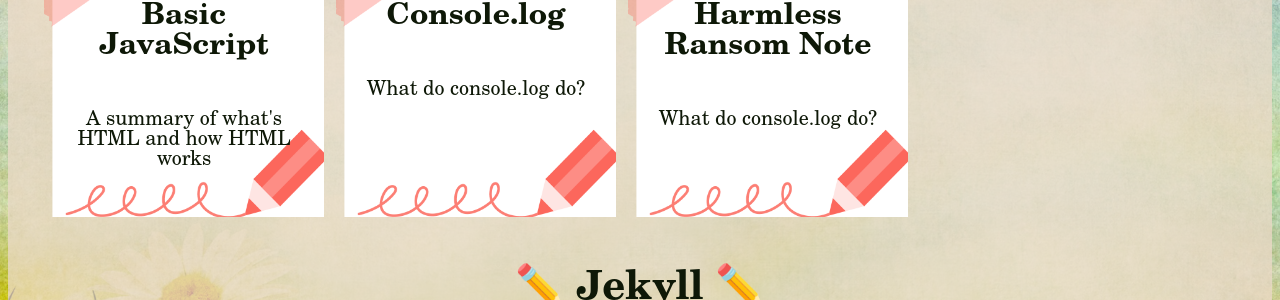
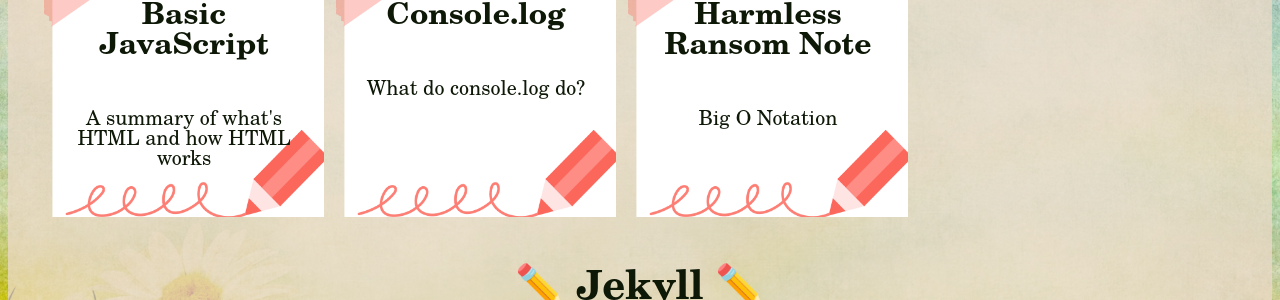
Before and after one commit to WYCodeBook/WYCodeBook.github.io, a Jekyll site: the page built from note/index.html, in a window 1280 px wide and 900 px high, scrolled down 1748 px. Shown: the part 158-458 px from the top of the window. Built offline with Jekyll 4.4.1, drawn with Linux system fonts in a browser that asks for light colours; some web fonts are replaced.

Commit message:
update notes

```diff
--- a/_javascript/harmless-ransom-note.md
+++ b/_javascript/harmless-ransom-note.md
@@ -3,7 +3,7 @@
 layout: collection
 title: "Harmless Ransom Note"
 picture:
-description: What do console.log do?
+description: Big O Notation
 ---
 
 
```
